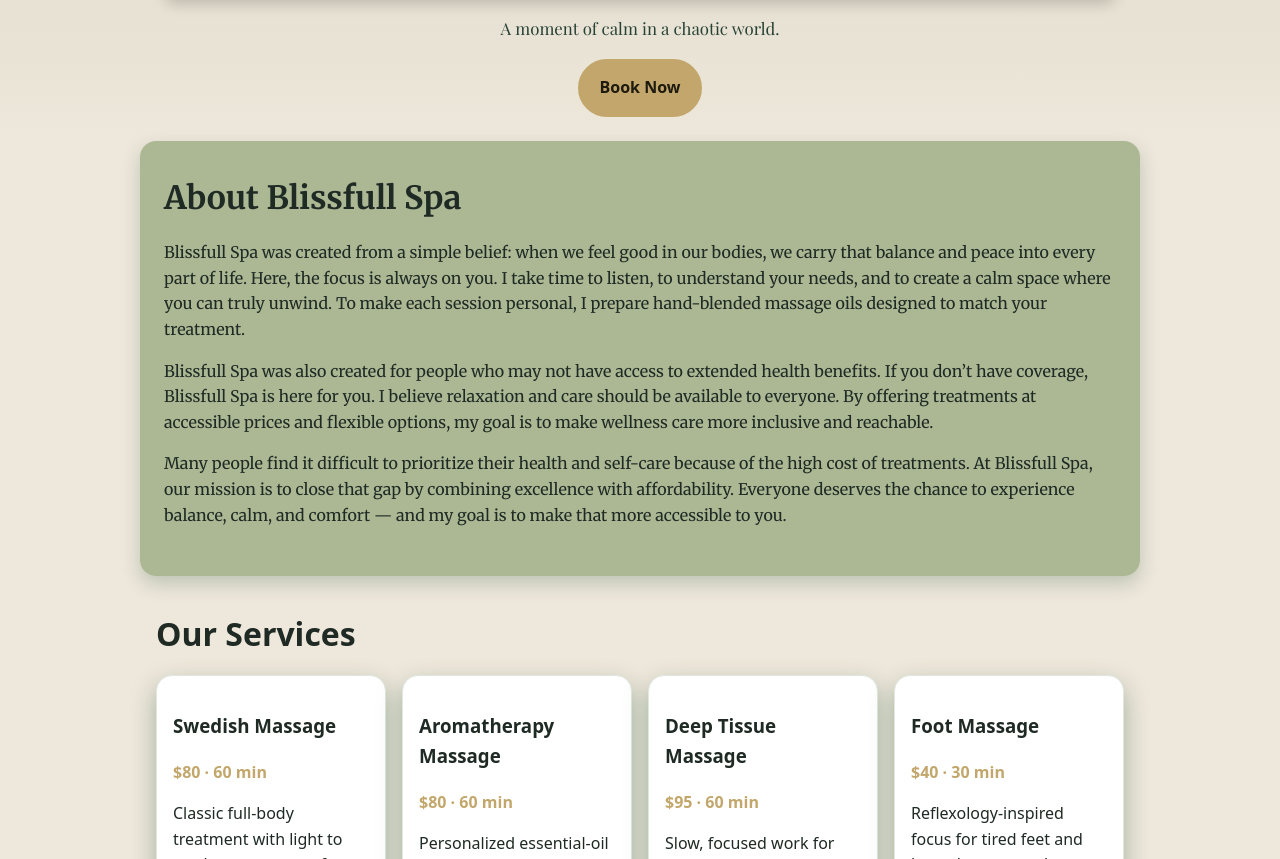
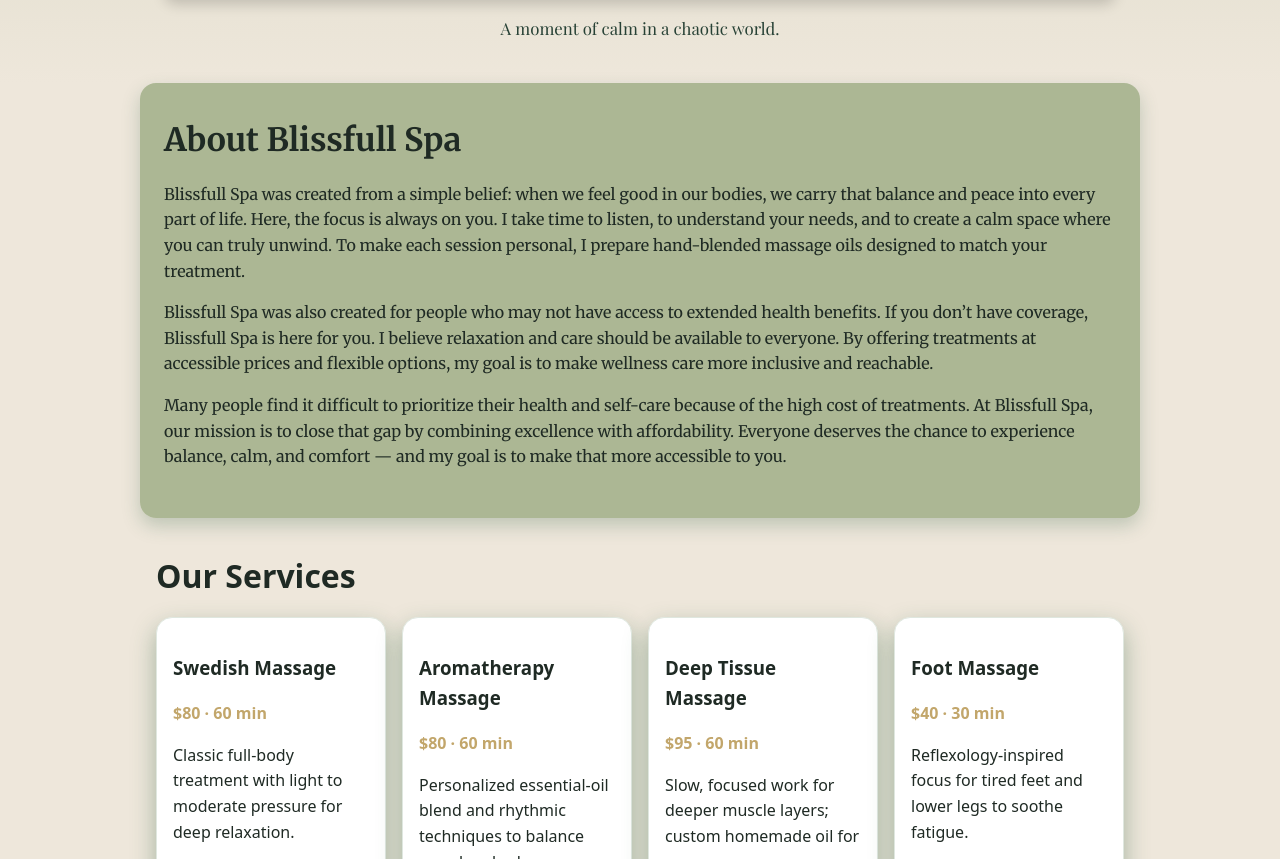
Before and after one commit to Blissfullspa/blissfullspa, a plain HTML site: page index.html in a window 1280 px wide. Shown: the part 1151-2010 px from the top of the page. Drawn offline with nearby package versions, Linux system fonts and the light colour scheme.

Commit message:
Update index.html

```diff
--- a/index.html
+++ b/index.html
@@ -84,7 +84,6 @@
     <h1>Blissfull Spa</h1>
     <img src="images/logo.png" alt="Blissfull Spa Logo" style="max-width:950px;width:100%;height:auto;border-radius:10px;box-shadow:0 6px 14px rgba(0,0,0,.18);margin:0 auto .75rem;display:block;">
     <p class="tagline">A moment of calm in a chaotic world.</p>
-    <a class="btn btn-primary" href="https://calendly.com/guilbeaultanna/new-meeting" target="_blank" rel="noopener">Book Now</a>
   </header>
 
   <main>
```
